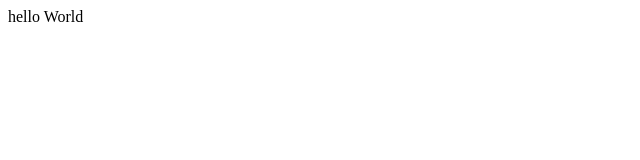
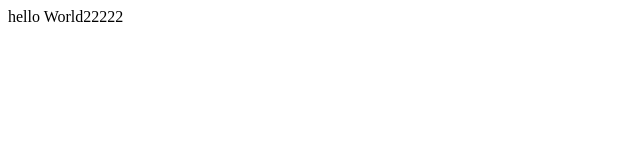
Before and after one commit to rt7070/Prod, a plain HTML site: page index.html in a window 1280 px wide. Shown: the full height of the page, 0-640 px from the left. Drawn offline with Linux system fonts and the light colour scheme.

Commit message:
New Edit

```diff
--- a/index.html
+++ b/index.html
@@ -3,6 +3,6 @@
 	<title></title>
 </head>
 <body>
-<p>hello World</p>
+<p>hello World22222</p>
 </body>
 </html>
```
